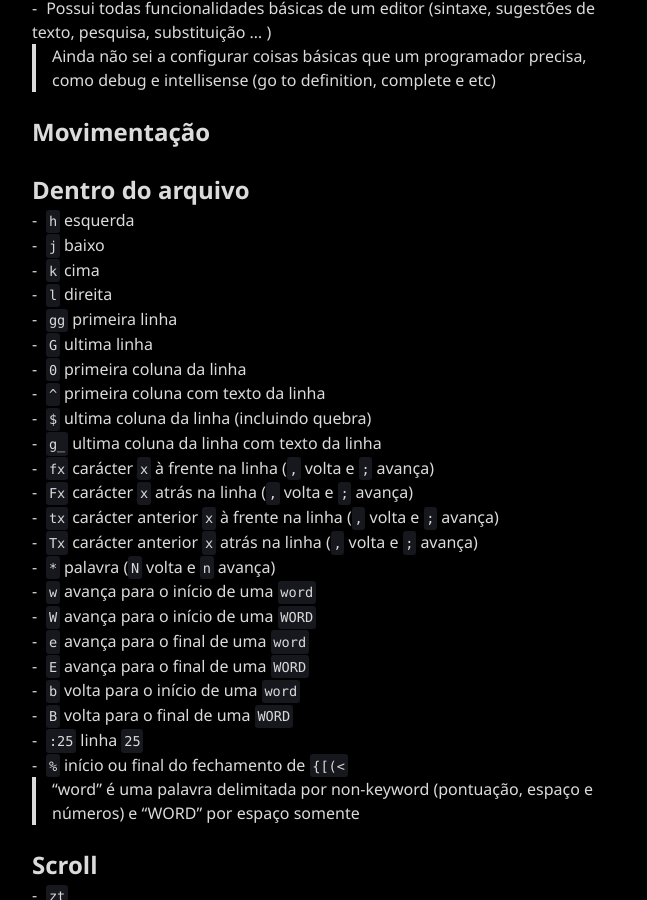
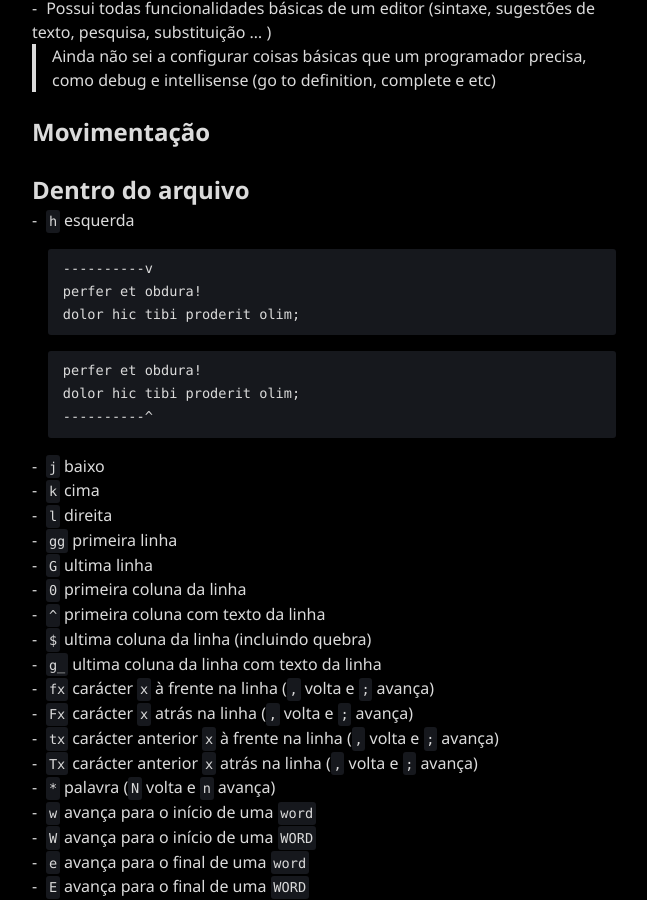
Before and after one commit to neninja/wtf, a Jekyll site: the page built from _posts/2019-12-10-vim.md, in a window 1280 px wide and 900 px high, scrolled down 817 px. Shown: the whole window, without its empty margins (308-955 px from the left). Built offline with Jekyll 4.4.1, drawn with Linux system fonts in a browser that asks for light colours.

Commit message:
post(vim): add teste de pré visualização de texto

````diff
--- a/_posts/2019-12-10-vim.md
+++ b/_posts/2019-12-10-vim.md
@@ -27,6 +27,16 @@ coversub: "Foto da página 45 do volume 1 do mangá Uzumaki"
 ## Movimentação
 ### Dentro do arquivo
 - ``h`` esquerda
+  ```
+  ----------v
+  perfer et obdura!
+  dolor hic tibi proderit olim;
+  ```
+  ```
+  perfer et obdura!
+  dolor hic tibi proderit olim;
+  ----------^
+  ```
 - ``j`` baixo
 - ``k`` cima
 - ``l`` direita
````
